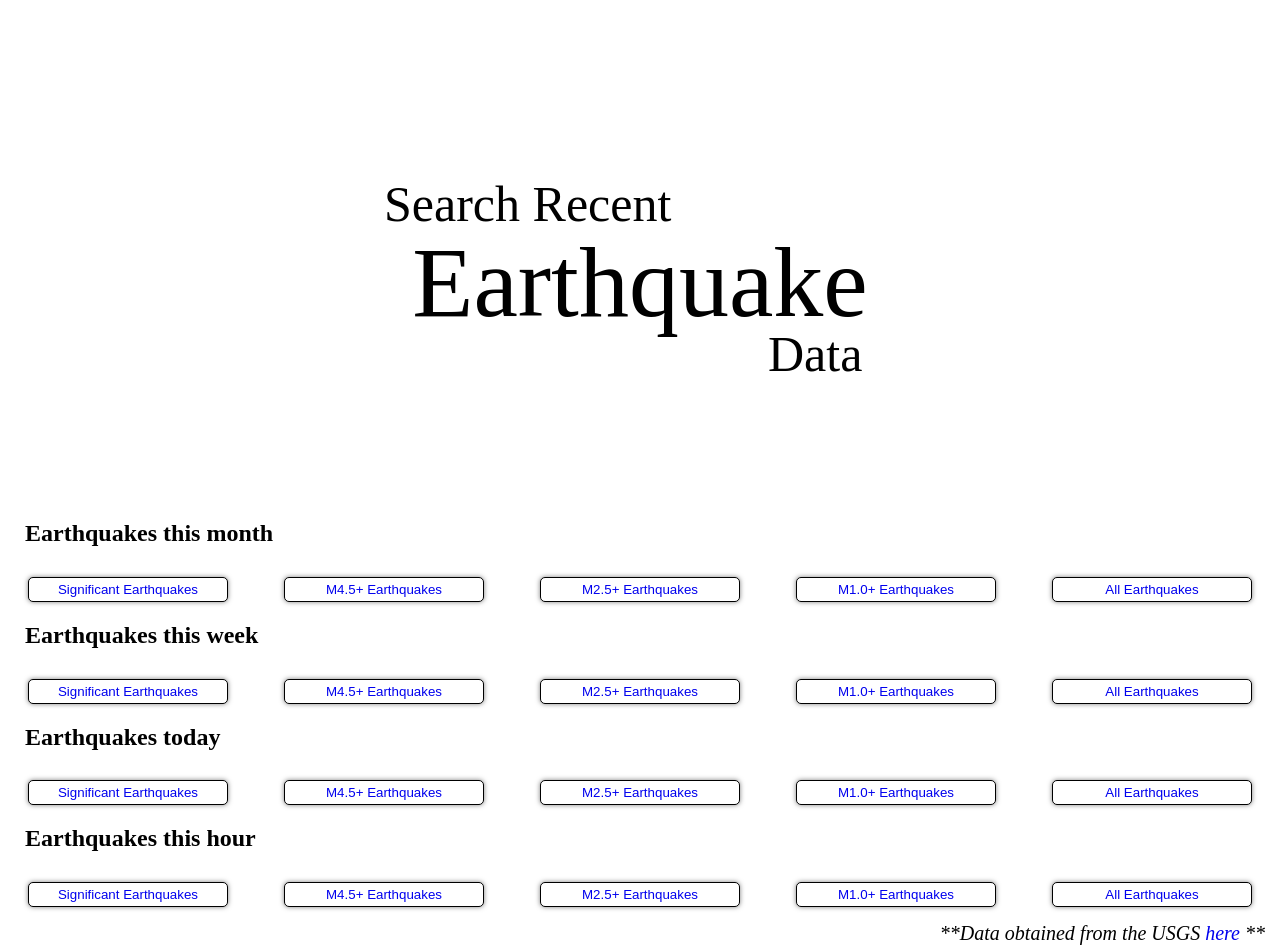
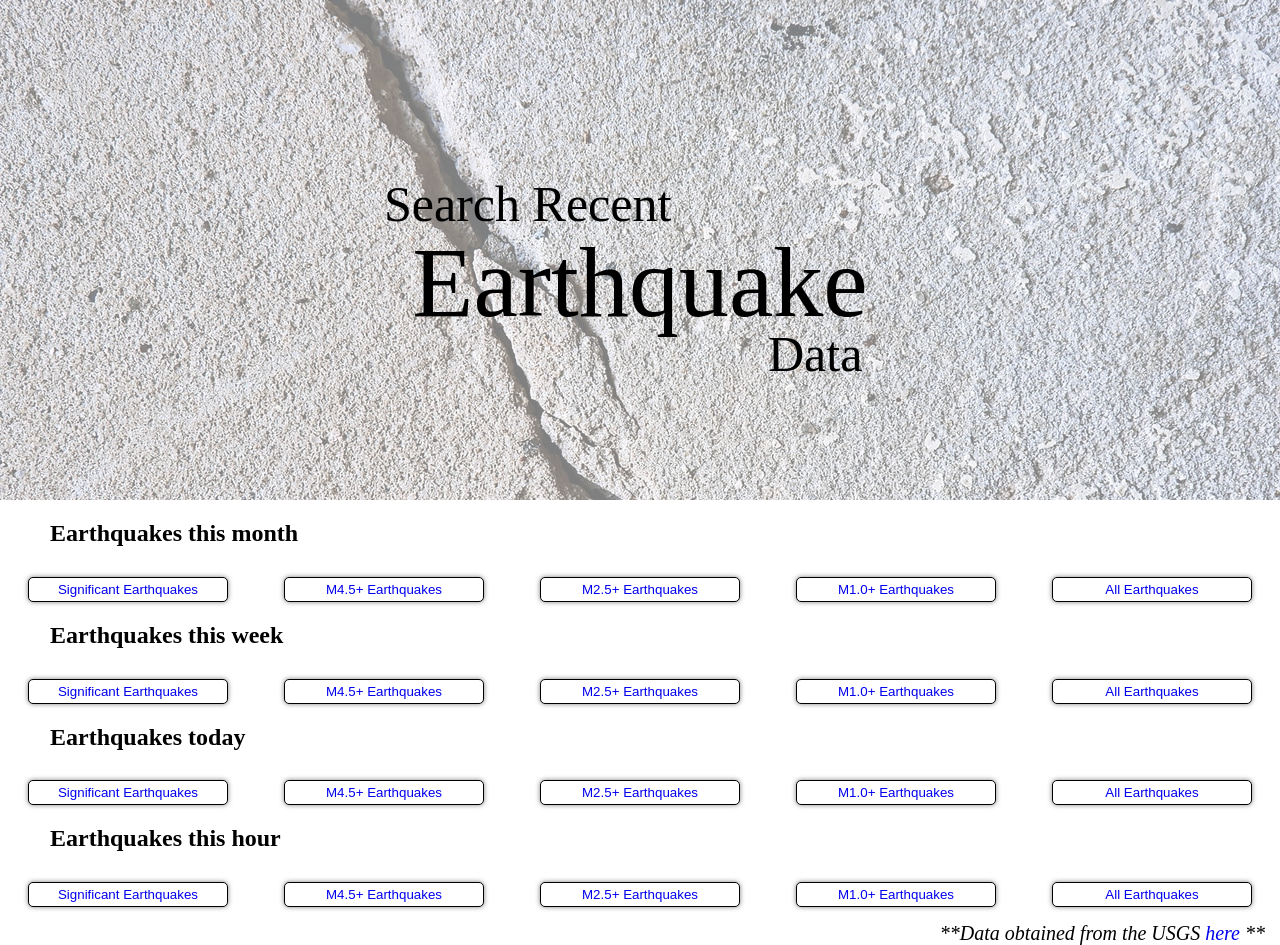
Before and after one commit to JeremyBrent/USGS_Leaflet_Plot, a plain HTML site: page index.html in a window 1280 px wide. Drawn offline with nearby package versions, Linux system fonts and the light colour scheme.

Commit message:
changed name of images folder containing background image bc Images/ is located in .gitignore

```diff
--- a/static/css/style.css
+++ b/static/css/style.css
@@ -41,11 +41,11 @@ h4 {
 }
 
 h2 {
-  margin-left:25px;
+  margin-left:50px;
 }
 
 .header {
-  background-image: url("../images/earthquake.jpeg");
+  background-image: url("../pictures/earthquake.jpeg");
   height:500px;
   width:100%;
   opacity: .5;
```
Also changed, not shown: static/pictures/earthquake.jpeg (added).
